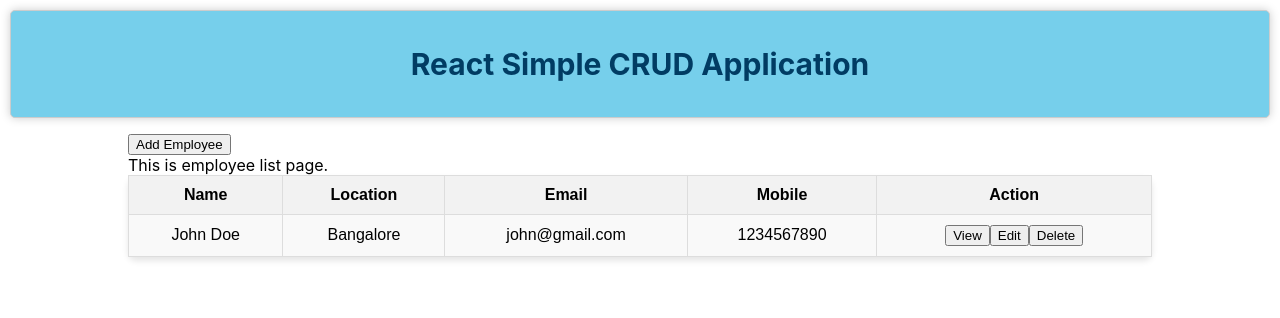
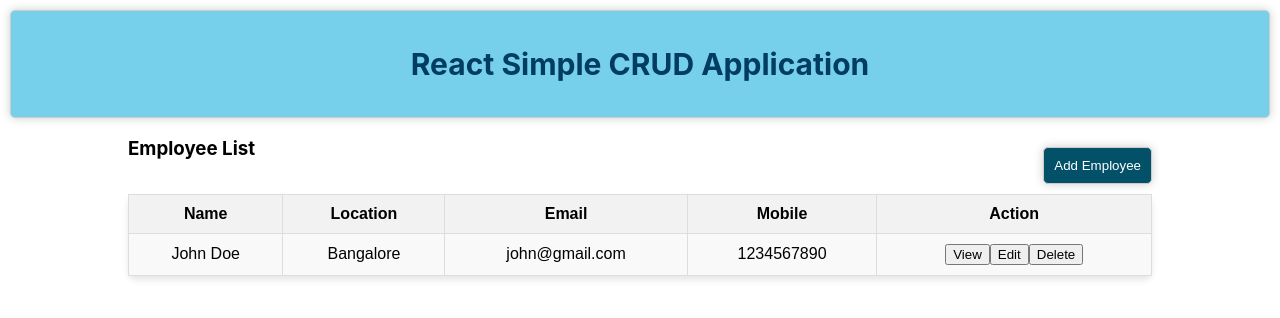
Before and after one commit to AkilaGunasekara/React-Simple-CRUD-App, a React (Create React App) app: page / in a window 1280 px wide. Shown: the top 318 px of the page. Built offline with nearby package versions, Linux system fonts and the light colour scheme.

Commit message:
Add Employee Finish

```diff
--- a/src/components/AddEmployee.tsx
+++ b/src/components/AddEmployee.tsx
@@ -1,6 +1,7 @@
 import { useState } from "react";
 import "./EmployeeFormStyle.css"
 import { IEmployee } from "./Employee";
+import { on } from "events";
 
 type props={
     onBack:()=>void;
@@ -33,6 +34,7 @@ const AddEmployee = (props: props) => {
             setMobile(e.target.value);
         };
         const onsubmitClickHnd=(e: any)=>{
+            e.preventDefault();
             const data: IEmployee={
 
                 id:new Date().toJSON().toString(),
@@ -43,6 +45,7 @@ const AddEmployee = (props: props) => {
                 mobile:mobile
             };
             props.onsubmitClickHnd(data);
+            onBack();
 
         }
 
--- a/src/components/EmployeeList.tsx
+++ b/src/components/EmployeeList.tsx
@@ -14,7 +14,7 @@ const EmployeeList = (props : Props) => {
 
     return (
         <div>
-            This is employee list page.
+            <h3>Employee List</h3>
 
             <table>
     <tr>
--- a/src/components/Home.tsx
+++ b/src/components/Home.tsx
@@ -36,10 +36,12 @@ const Home=()=>{
                 </header>
             </article>
 
+
+
             <section className="section-content">
                 {showemployee===PageEnum.list && (
                 <>
-                    <button onClick={onAddEmployeeClickHnd}>Add Employee</button>
+                    <button className="Add-emp" onClick={onAddEmployeeClickHnd}>Add Employee</button>
                     <EmployeeList list={employeeList}/>
                 </>
 )}
--- a/src/components/HomeStyle.css
+++ b/src/components/HomeStyle.css
@@ -27,3 +27,24 @@
     margin-right: 10%;
     margin-top: 15px;
 }
+
+.Add-emp{
+    margin-top: 10px;
+    margin-bottom: 10px;
+    color: #fff;
+    padding: 10px;
+    float: right;
+    border: 1px solid #ccc;
+    border-radius: 5px;
+    background-color: #025169;
+    box-shadow: 0 0 10px #ccc;
+    transition: all 0.3s ease-in-out;
+    align-items: center;
+    text-align: center;
+}
+.Add-emp:hover{
+    background-color: #097ba8;
+    box-shadow: 0 0 10px #ccc;
+    transition: all 0.3s ease-in-out;
+    color: #ecf1f3;
+}
```
